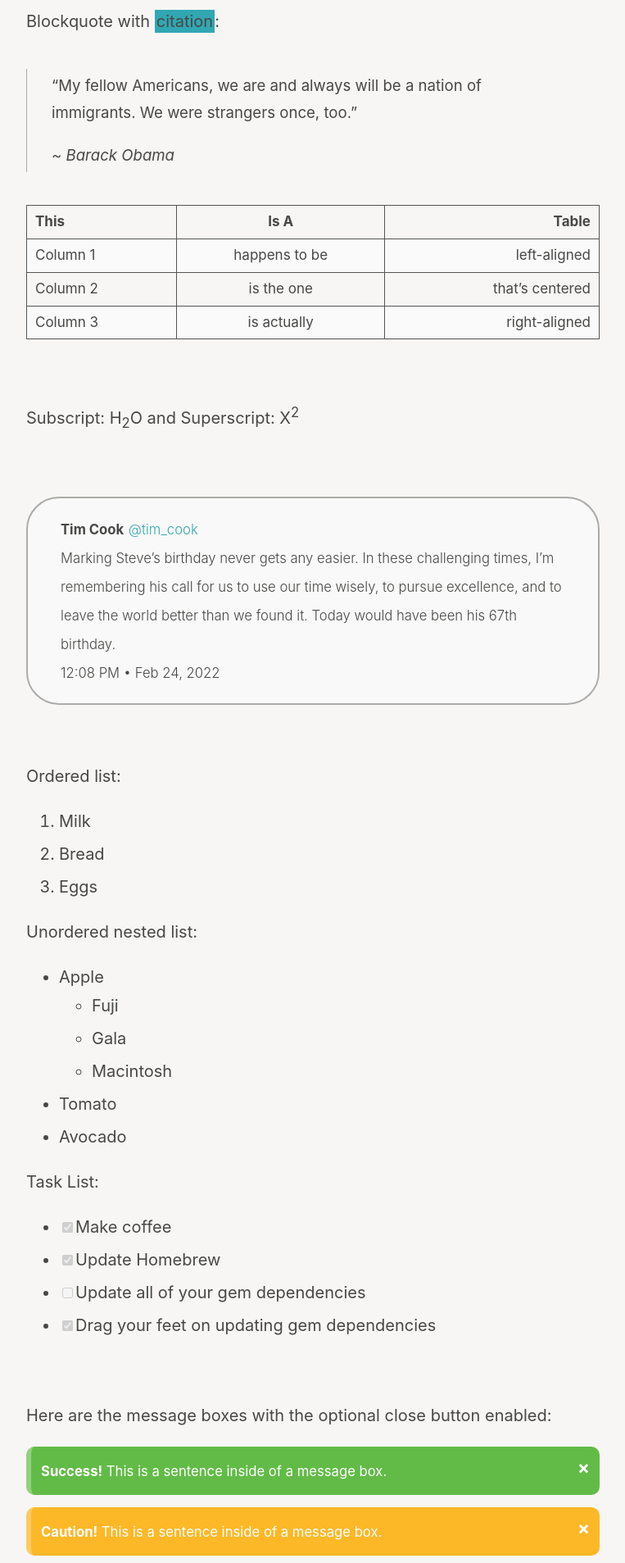
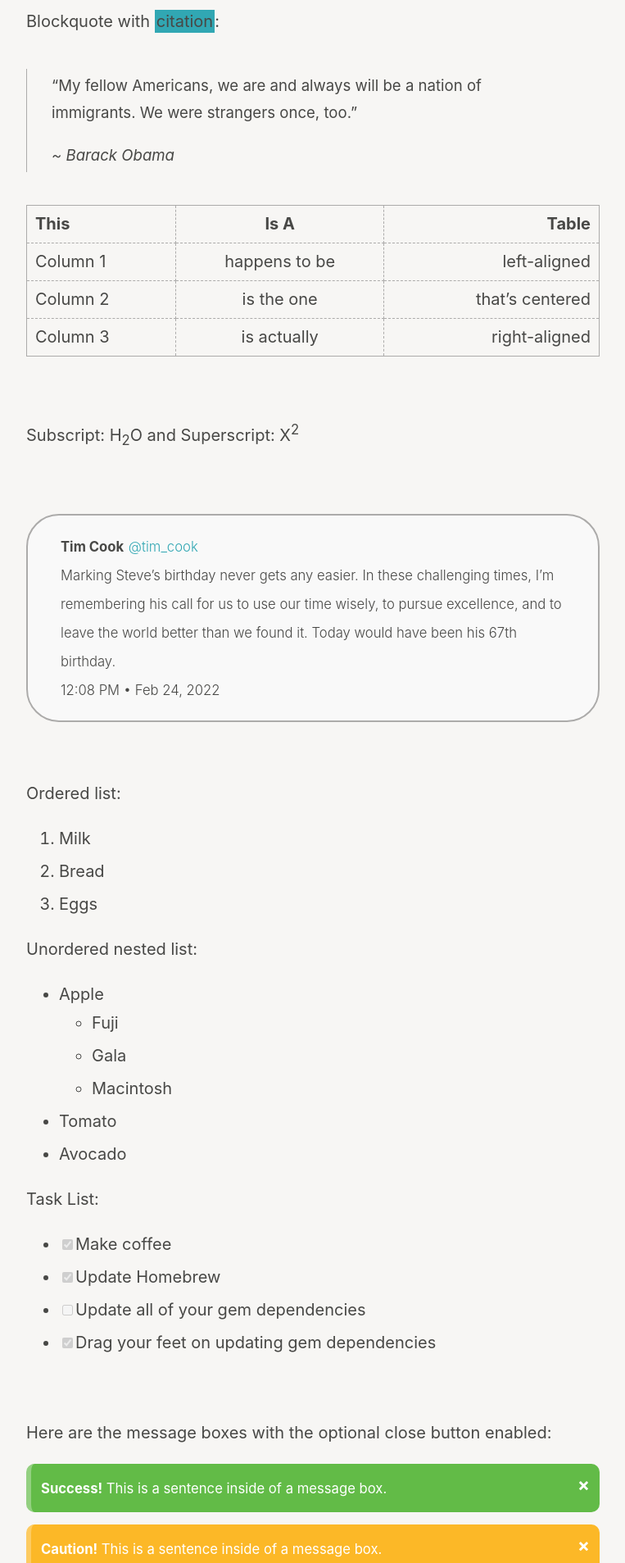
Before and after one commit to wertercatt/tooters, a Jekyll site: the page built from styles.md, in a window 1280 px wide. Shown: the part 1298-3205 px from the top of the page at 82% size, without its empty margins (258-1021 px from the left). Built offline with Jekyll 4.4.1, drawn with Linux system fonts in a browser that asks for light colours.

Commit message:
Refined the style of tables.

```diff
--- a/_layouts/default.html
+++ b/_layouts/default.html
@@ -16,7 +16,7 @@ layout: compress
   <meta name="apple-mobile-web-app-title" content=“Victor Wynne”>
   <meta name="apple-mobile-web-app-capable" content="yes">
 
-  <link rel="manifest" href="manifest.json">
+  <link rel="manifest" href="/manifest.json">
 
   <link href="assets/splash/iphone5_splash.png" media="(device-width: 320px) and (device-height: 568px) and (-webkit-device-pixel-ratio: 2)" rel="apple-touch-startup-image" />
   <link href="assets/splash/iphone6_splash.png" media="(device-width: 375px) and (device-height: 667px) and (-webkit-device-pixel-ratio: 2)" rel="apple-touch-startup-image" />
--- a/_sass/_base.scss
+++ b/_sass/_base.scss
@@ -62,19 +62,22 @@ img {
 table {
   margin-bottom: 1rem;
   width: 100%;
-  font-size: 85%;
-  border: 1px solid #555555;
+  border: 1.5px solid $header;
   border-collapse: collapse;
 
   @media (prefers-color-scheme: light) {
-  border: 1px solid #555555;
+  border: 1.5px solid $light-scheme-header;
   }
 }
 
 td,
 th {
   padding: .25rem .5rem;
-  border: 1px solid #555555;
+  border: 1px dashed $header;
+
+  @media (prefers-color-scheme: light) {
+  border: 1px dashed $light-scheme-header;
+  }
 }
 
 th {
@@ -83,9 +86,9 @@ th {
 
 tbody tr:nth-child(odd) td,
 tbody tr:nth-child(odd) th {
-  background-color: #2d2d2d;
+  background-color: $bg;
 
   @media (prefers-color-scheme: light) {
-  background-color: #fafafa;
+  background-color: $light-scheme-bg;
   }
 }
```
